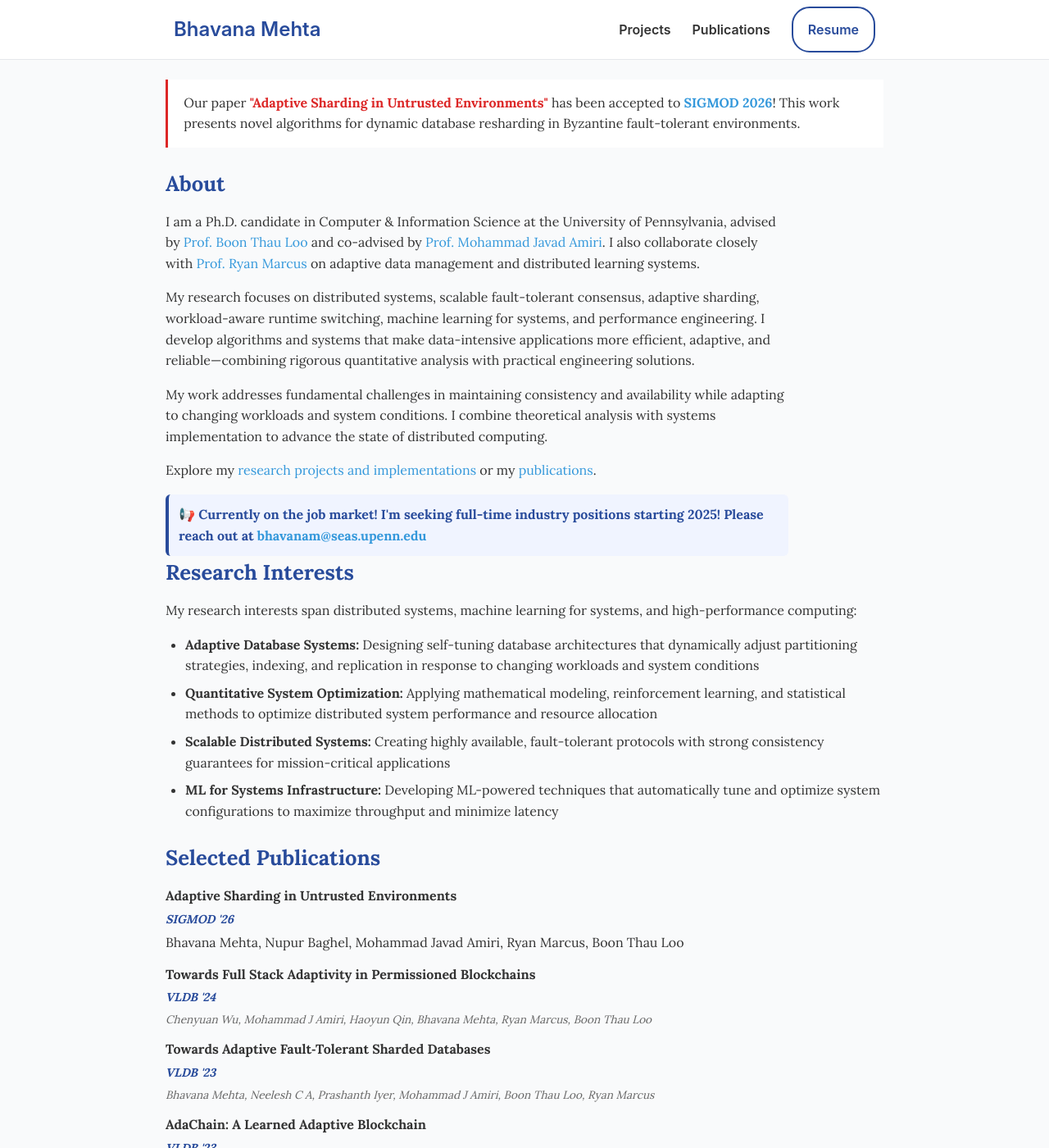
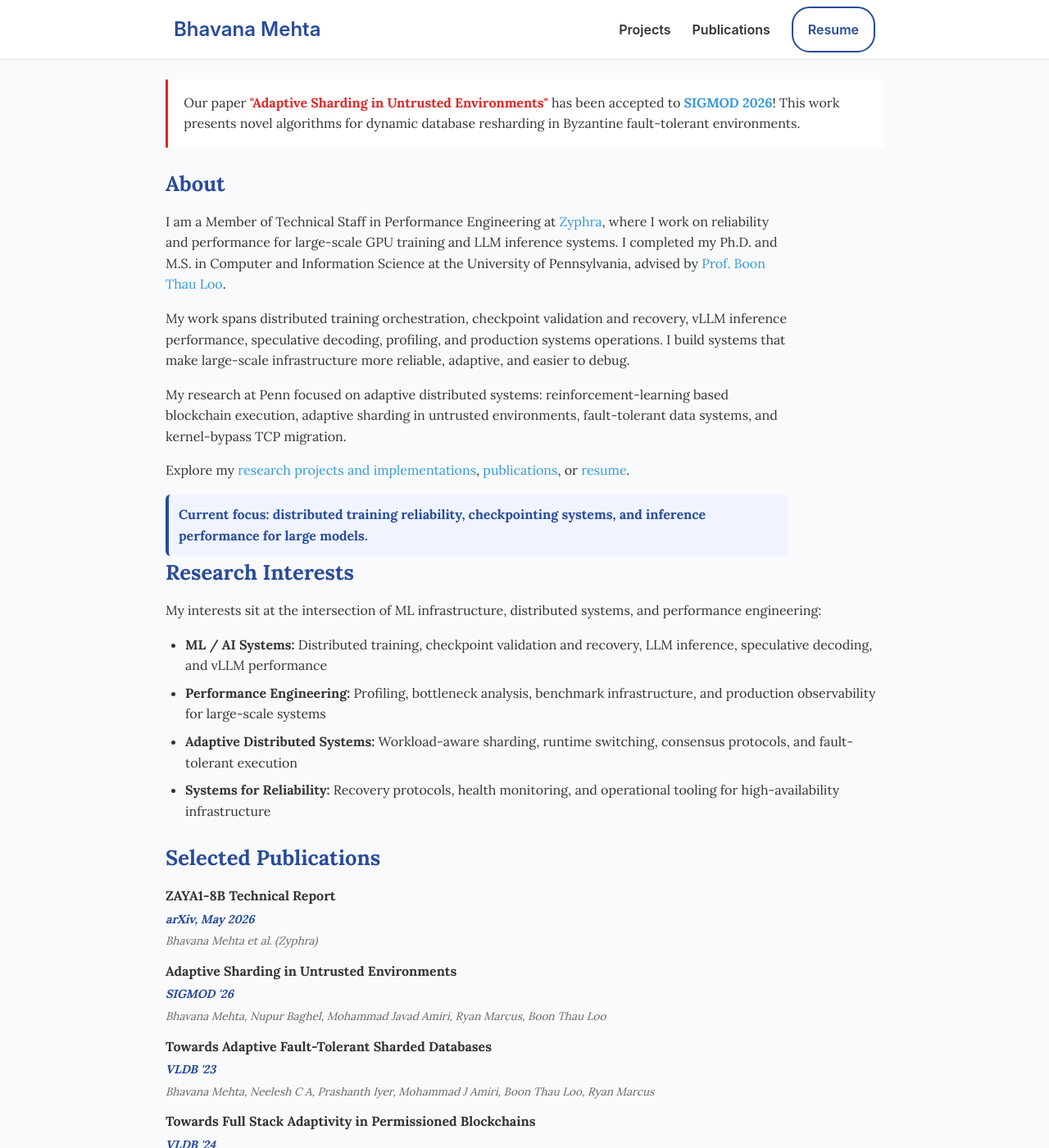
Before and after one commit to bhavanamehta/bhavanamehta.github.io, a Jekyll site: the page index.html, which Jekyll copies as it is, in a window 1280 px wide and 1400 px high, scrolled down 479 px. Shown: the whole window at 82% size. Built offline with Jekyll 4.4.1, drawn with Linux system fonts in a browser that asks for light colours; some of the changed text lies outside the part shown.

Commit message:
Update
Signed-off-by: Bhavana Mehta <bhavanamehta5@gmail.com>

```diff
--- a/_config.yml
+++ b/_config.yml
@@ -1,5 +1,5 @@
 title: Bhavana Mehta
-description: Research and Projects
+description: ML infrastructure, distributed systems, and performance engineering
 baseurl: ""
 url: ""
 
--- a/index.html
+++ b/index.html
@@ -3,10 +3,10 @@
 <head>
   <meta charset="UTF-8">
   <meta name="viewport" content="width=device-width, initial-scale=1.0">
-  <title>Bhavana Mehta - Distributed Systems, Adaptive Databases, ML for Infrastructure</title>
-    <meta name="description" content="Personal website of Bhavana Mehta, Ph.D. Candidate at the University of Pennsylvania specializing in distributed systems, adaptive databases, and ML for infrastructure.">
+  <title>Bhavana Mehta - ML Infrastructure, Distributed Systems, Performance Engineering</title>
+    <meta name="description" content="Personal website of Bhavana Mehta, Member of Technical Staff at Zyphra and University of Pennsylvania Ph.D. working on ML infrastructure, distributed systems, and performance engineering.">
     <meta name="robots" content="index, follow">
-    <link rel="stylesheet" href="styles.css?v=4">
+    <link rel="stylesheet" href="styles.css?v=5">
   <link rel="stylesheet" href="https://maxcdn.bootstrapcdn.com/font-awesome/4.7.0/css/font-awesome.min.css">
   <link href="https://fonts.googleapis.com/css?family=Lora:400,700|Lora:400,700" rel="stylesheet">
 </head>
@@ -25,7 +25,7 @@
 </nav>
 
 <div class="strip big" style="margin-top: 55px;">
-  <strong>🔍 On the Job Market!</strong> Available for full-time positions! <a href="mailto:bhavanam@seas.upenn.edu" style="color: white; text-decoration: underline;">Contact me</a>
+  <strong>Current:</strong> Member of Technical Staff, Performance Engineering at Zyphra. <a href="mailto:bhavanamehta5@gmail.com" style="color: white; text-decoration: underline;">Contact me</a>
 </div>
 
 <section id="hero" class="wrap">
@@ -33,17 +33,17 @@
 
     <div class="hero-text">
       <h1>Bhavana Mehta</h1>
-      <p class="tag">Ph.D. Candidate · University of Pennsylvania</p>
+      <p class="tag">Member of Technical Staff, Performance Engineering · Zyphra</p>
 
       <p class="subtag">
-        Distributed Systems · Adaptive Databases · ML for Infrastructure
+        Distributed Training · LLM Inference · Fault-Tolerant Systems · ML Infrastructure
       </p>
       <div class="hero-social-icons" style="margin-top: 1rem; display: flex; justify-content: center; gap: 10px;">
-        <a href="mailto:bhavanam@seas.upenn.edu" title="Email"><i class="fa fa-envelope" aria-hidden="true"></i></a>
+        <a href="mailto:bhavanamehta5@gmail.com" title="Email"><i class="fa fa-envelope" aria-hidden="true"></i></a>
         <a href="https://github.com/bhavanamehta" title="GitHub"><i class="fa fa-github" aria-hidden="true"></i></a>
         <a href="https://www.linkedin.com/in/bmehta5" title="LinkedIn"><i class="fa fa-linkedin" aria-hidden="true"></i></a>
         <a href="https://scholar.google.com/citations?user=IY2DisAAAAAJ&hl=en" title="Google Scholar"><i class="fa fa-graduation-cap" aria-hidden="true"></i></a>
-        <a href="tel:+14844706475" title="Phone: 484-470-6475"><i class="fa fa-phone" aria-hidden="true"></i></a>
+        <a href="tel:+12673044475" title="Phone: +1 (267) 304-4475"><i class="fa fa-phone" aria-hidden="true"></i></a>
       </div>
     </div>
   </section>
@@ -61,31 +61,31 @@
 <section id="about">
     <header><h2>About</h2></header>
     <p>
-        I am a Ph.D. candidate in Computer & Information Science at the University of Pennsylvania, advised by <a href="https://www.cis.upenn.edu/~boonloo/">Prof. Boon Thau Loo</a> and co-advised by <a href="https://www3.cs.stonybrook.edu/~amiri/">Prof. Mohammad Javad Amiri</a>.
-        I also collaborate closely with <a href="https://www.cis.upenn.edu/~rcmarcus/">Prof. Ryan Marcus</a> on adaptive data management and distributed learning systems.
+        I am a Member of Technical Staff in Performance Engineering at <a href="https://www.zyphra.com/">Zyphra</a>, where I work on reliability and performance for large-scale GPU training and LLM inference systems.
+        I completed my Ph.D. and M.S. in Computer and Information Science at the University of Pennsylvania, advised by <a href="https://www.cis.upenn.edu/~boonloo/">Prof. Boon Thau Loo</a>.
     </p>
     <p>
-        My research focuses on distributed systems, scalable fault-tolerant consensus, adaptive sharding, workload-aware runtime switching, machine learning for systems, and performance engineering. I develop algorithms and systems that make data-intensive applications more efficient, adaptive, and reliable—combining rigorous quantitative analysis with practical engineering solutions.
+        My work spans distributed training orchestration, checkpoint validation and recovery, vLLM inference performance, speculative decoding, profiling, and production systems operations. I build systems that make large-scale infrastructure more reliable, adaptive, and easier to debug.
     </p>
     <p>
-        My work addresses fundamental challenges in maintaining consistency and availability while adapting to changing workloads and system conditions. I combine theoretical analysis with systems implementation to advance the state of distributed computing.
+        My research at Penn focused on adaptive distributed systems: reinforcement-learning based blockchain execution, adaptive sharding in untrusted environments, fault-tolerant data systems, and kernel-bypass TCP migration.
     </p>
     <p>
-        Explore my <a href="projects.html">research projects and implementations</a> or my <a href="publications.html">publications</a>.
+        Explore my <a href="projects.html">research projects and implementations</a>, <a href="publications.html">publications</a>, or <a href="resume.html">resume</a>.
     </p>
     <p class="looking" style="margin-top: 1rem; font-weight: bold; background: #f0f4ff; padding: 12px; border-radius: 6px; border-left: 4px solid var(--navy);">
-      📢 <span style="color: var(--navy);">Currently on the job market!</span> I'm seeking full-time industry positions starting 2025! Please reach out at <a href="mailto:bhavanam@seas.upenn.edu">bhavanam@seas.upenn.edu</a>
+      <span style="color: var(--navy);">Current focus:</span> distributed training reliability, checkpointing systems, and inference performance for large models.
     </p>
     </section>
 
     <section id="research">
         <header><h2>Research Interests</h2></header>
-        <p>My research interests span distributed systems, machine learning for systems, and high-performance computing:</p>
+        <p>My interests sit at the intersection of ML infrastructure, distributed systems, and performance engineering:</p>
         <ul>
-        <li><strong>Adaptive Database Systems:</strong> Designing self-tuning database architectures that dynamically adjust partitioning strategies, indexing, and replication in response to changing workloads and system conditions</li>
-        <li><strong>Quantitative System Optimization:</strong> Applying mathematical modeling, reinforcement learning, and statistical methods to optimize distributed system performance and resource allocation</li>
-        <li><strong>Scalable Distributed Systems:</strong> Creating highly available, fault-tolerant protocols with strong consistency guarantees for mission-critical applications</li>
-        <li><strong>ML for Systems Infrastructure:</strong> Developing ML-powered techniques that automatically tune and optimize system configurations to maximize throughput and minimize latency</li>
+        <li><strong>ML / AI Systems:</strong> Distributed training, checkpoint validation and recovery, LLM inference, speculative decoding, and vLLM performance</li>
+        <li><strong>Performance Engineering:</strong> Profiling, bottleneck analysis, benchmark infrastructure, and production observability for large-scale systems</li>
+        <li><strong>Adaptive Distributed Systems:</strong> Workload-aware sharding, runtime switching, consensus protocols, and fault-tolerant execution</li>
+        <li><strong>Systems for Reliability:</strong> Recovery protocols, health monitoring, and operational tooling for high-availability infrastructure</li>
         </ul>
     </section>
 
@@ -123,9 +123,19 @@
         <header><h2>Selected Publications</h2></header>
         <ul class="pub-list">
         <li>
+            <strong>ZAYA1-8B Technical Report</strong>
+            <span class="pub-venue">arXiv, May 2026</span>
+            <div class="pub-authors">Bhavana Mehta et al. (Zyphra)</div>
+        </li>
+        <li>
             <strong>Adaptive Sharding in Untrusted Environments</strong>
             <span class="pub-venue">SIGMOD '26</span>
-            <div class="pub-authors"></div>Bhavana Mehta, Nupur Baghel, Mohammad Javad Amiri, Ryan Marcus, Boon Thau Loo</div>
+            <div class="pub-authors">Bhavana Mehta, Nupur Baghel, Mohammad Javad Amiri, Ryan Marcus, Boon Thau Loo</div>
+        </li>
+        <li>
+            <strong>Towards Adaptive Fault-Tolerant Sharded Databases</strong>
+            <span class="pub-venue">VLDB '23</span>
+            <div class="pub-authors">Bhavana Mehta, Neelesh C A, Prashanth Iyer, Mohammad J Amiri, Boon Thau Loo, Ryan Marcus</div>
         </li>
         <li>
             <strong>Towards Full Stack Adaptivity in Permissioned Blockchains</strong>
@@ -133,14 +143,14 @@
             <div class="pub-authors">Chenyuan Wu, Mohammad J Amiri, Haoyun Qin, Bhavana Mehta, Ryan Marcus, Boon Thau Loo</div>
         </li>
         <li>
-            <strong>Towards Adaptive Fault‑Tolerant Sharded Databases</strong>
-            <span class="pub-venue">VLDB '23</span>
-            <div class="pub-authors">Bhavana Mehta, Neelesh C A, Prashanth Iyer, Mohammad J Amiri, Boon Thau Loo, Ryan Marcus</div>
-        </li>
-        <li>
             <strong>AdaChain: A Learned Adaptive Blockchain</strong>
             <span class="pub-venue">VLDB '23</span>
             <div class="pub-authors">Chenyuan Wu, Bhavana Mehta, Mohammad J Amiri, Ryan Marcus, Boon Thau Loo</div>
+        </li>
+        <li>
+            <strong>Capybara: Microsecond-Scale Live Connection Migration</strong>
+            <span class="pub-venue">APSys '23</span>
+            <div class="pub-authors">Bhavana Mehta et al. (in collaboration with Microsoft Research)</div>
         </li>
         </ul>
         <p><a href="publications.html">View all publications</a></p>
@@ -217,18 +227,18 @@
 
     <footer>
     <div class="contact">
-        <a href="mailto:bhavanam@seas.upenn.edu" title="Email"><i class="fa fa-envelope" aria-hidden="true"></i></a>
+        <a href="mailto:bhavanamehta5@gmail.com" title="Email"><i class="fa fa-envelope" aria-hidden="true"></i></a>
         <a href="https://github.com/bhavanamehta" title="GitHub"><i class="fa fa-github" aria-hidden="true"></i></a>
         <a href="https://scholar.google.com/citations?user=IY2DisAAAAAJ&hl=en" title="Google Scholar"><i class="fa fa-graduation-cap" aria-hidden="true"></i></a>
         <a href="https://www.linkedin.com/in/bmehta5/" title="LinkedIn"><i class="fa fa-linkedin" aria-hidden="true"></i></a>
         <a href="resume.html" title="Resume"><i class="fa fa-file-pdf-o" aria-hidden="true"></i></a>
     </div>
-    <p>&copy; 2025 Bhavana Mehta</p>
+    <p>&copy; 2026 Bhavana Mehta</p>
     </footer>
 
     <script>
         function showPhoneNumber() {
-            const phoneNumber = "484-470-6475";
+            const phoneNumber = "+1 (267) 304-4475";
             alert("Phone: " + phoneNumber);
         }
     </script>
```
Also changed, not shown: projects.html (+5 -5 lines), publications.html (+18 -6 lines), resume.html (+5 -5 lines), 3 other files.
